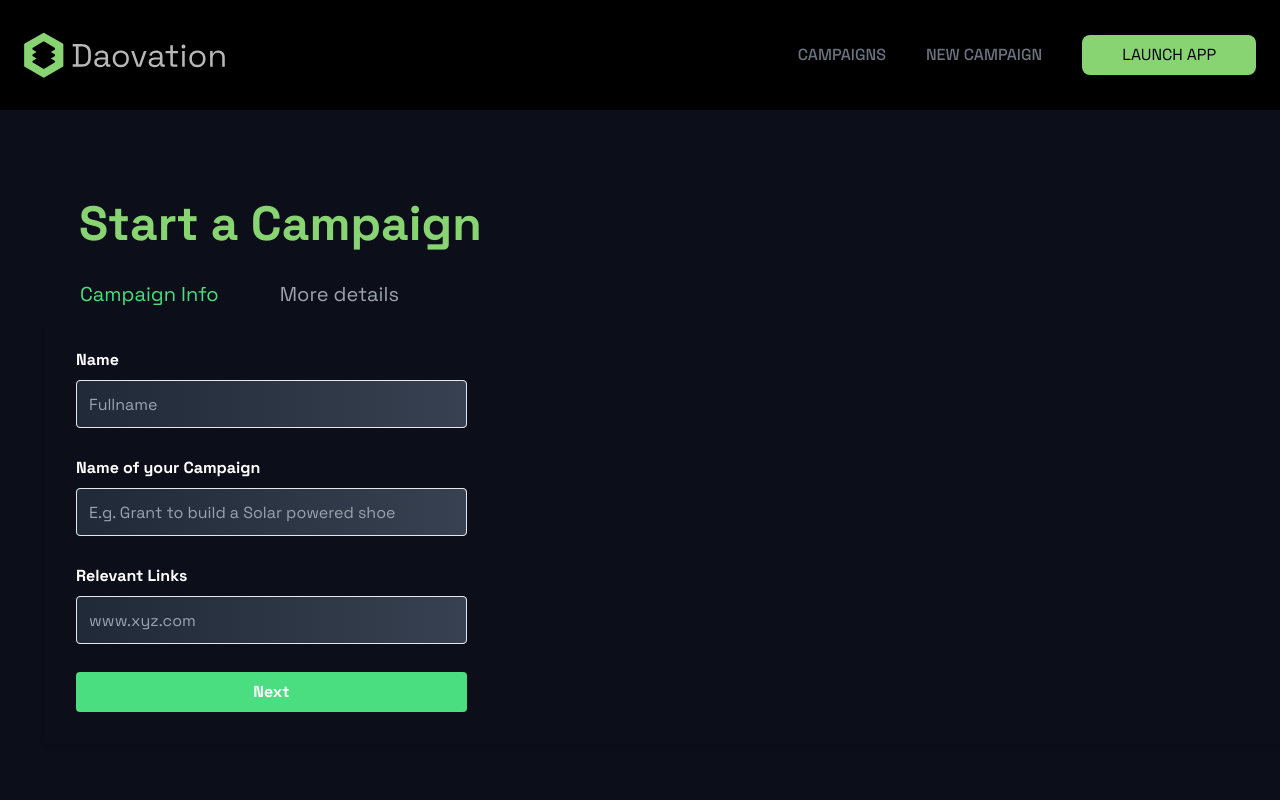
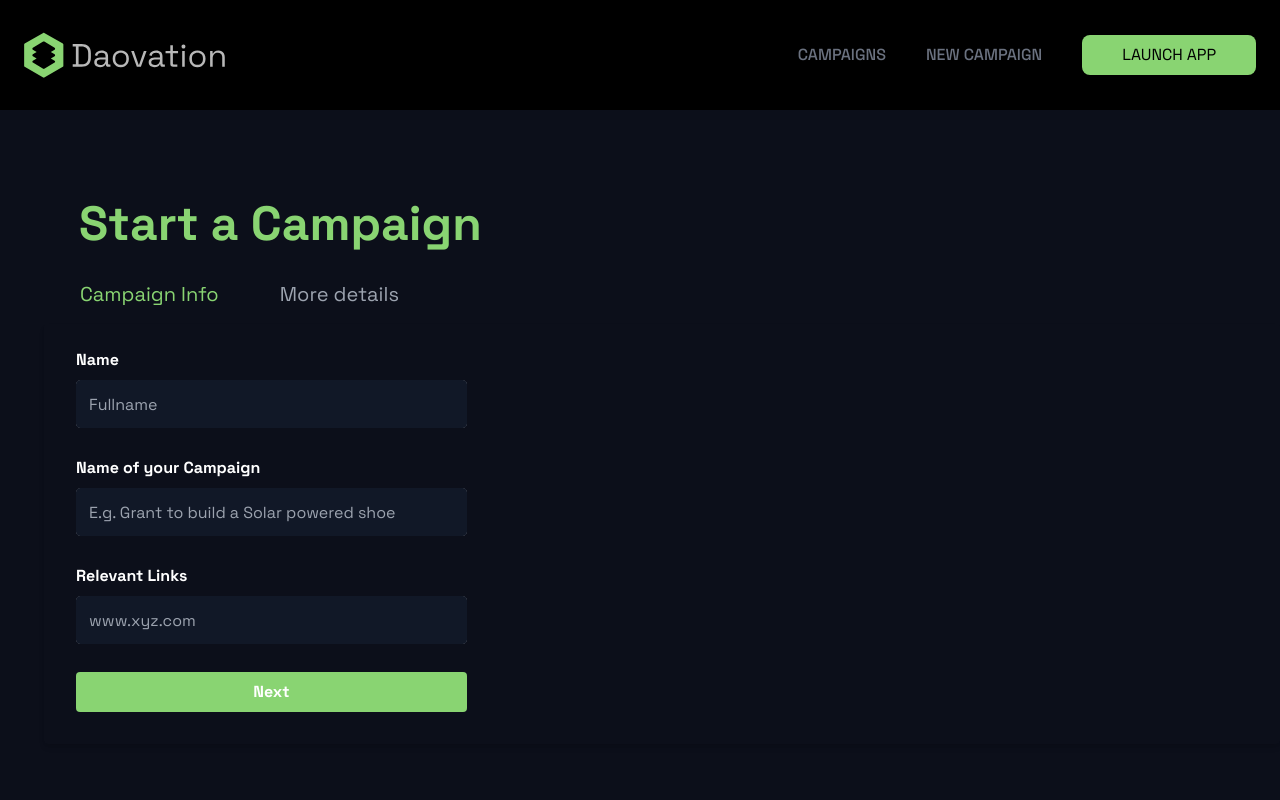
Before and after one commit to BNB-HACKZ/dao-front-end, a Next.js app: page /campaigns/create-campaign in a window 1280 px wide. Shown: the top 800 px of the page. Built offline with nearby package versions, Linux system fonts and the light colour scheme; what @rainbow-me/rainbowkit, wagmi would draw is missing.

Commit message:
updated: UX

```diff
--- a/src/pages/campaigns/create-campaign.tsx
+++ b/src/pages/campaigns/create-campaign.tsx
@@ -65,16 +65,20 @@ const CreateCampaign = () => {
             <h1 className="startC font-bold">Start a Campaign</h1>
           </div>
 
-          <h2 className="text-xl text-green-400 pl-20 pt-5">
+          <h2 className="text-xl text-[#89D472] pl-20 pt-5">
             Campaign Info{" "}
             <span
               className={`${
-                tab1 ? "p-14 text-gray-400" : "p-14 text-green-400"
+                tab1 ? "p-14 text-gray-400" : "p-14 text-[#89D472]"
               }`}
             >
               More details
             </span>
           </h2>
+
+          {/* <div className="position-indicator">
+
+          </div> */}
 
           {/* add radio button & line to next tab */}
 
@@ -84,7 +88,7 @@ const CreateCampaign = () => {
                 <label className="block text-white font-bold mb-2">Name</label>
                 <input
                   onChange={(e)=>{setName(e.target.value)}}
-                  className=" bg-gradient-to-r from-gray-800 to-gray-700 text-white border rounded w-4/12 h-12 py-2 px-3  leading-tight "
+                  className=" bg-gradient-to-r from-gray-900 to-gray-900 border-gray-900 text-white border rounded w-4/12 h-12 py-2 px-3  leading-tight "
                   placeholder="Fullname"
                 />
               </div>
@@ -94,7 +98,7 @@ const CreateCampaign = () => {
                 </label>
                 <input
                  onChange={(e)=>{setCampaignName(e.target.value)}}
-                  className=" bg-gradient-to-r from-gray-800 to-gray-700 text-white border rounded w-4/12 h-12 py-2 px-3  leading-tight "
+                  className=" bg-gradient-to-r from-gray-900 to-gray-900 text-white border  border-gray-900  rounded w-4/12 h-12 py-2 px-3  leading-tight "
                   placeholder="E.g. Grant to build a Solar powered shoe"
                 />
               </div>
@@ -104,14 +108,14 @@ const CreateCampaign = () => {
                 </label>
                 <input
                  onChange={(e)=>{setLink(e.target.value)}}
-                  className=" bg-gradient-to-r from-gray-800 to-gray-700 text-white  border rounded w-4/12 h-12 py-2 px-3  leading-tight "
+                  className=" bg-gradient-to-r from-gray-900 to-gray-900 text-white  border  border-gray-900  rounded w-4/12 h-12 py-2 px-3  leading-tight "
                   placeholder="www.xyz.com"
                 />
               </div>
               <div className=" justify-center">
                 <button
                   onClick={handleTabChange}
-                  className="bg-green-400 hover:bg-green-700 w-4/12 text-white font-bold py-2 px-4 rounded focus:outline-none focus:shadow-outline"
+                  className="bfpe hover:bg-green-400 w-4/12 text-white font-bold py-2 px-4 rounded focus:outline-none focus:shadow-outline"
                   type="button"
                 >
                   Next
@@ -128,29 +132,33 @@ const CreateCampaign = () => {
                 </label>
                 <textarea
                   onChange={(e)=>{setProjectDetails(e.target.value)}}
-                  className=" bg-gradient-to-r from-gray-800 to-gray-700 text-white border rounded w-4/12 h-48 py-2 px-3  leading-tight "
+                  className=" bg-gradient-to-r from-gray-900 to-gray-900 text-white border border-gray-900 rounded w-4/12 h-48 py-2 px-3  leading-tight "
                   placeholder="Brief description of your project"
                 />
               </div>
 
-              <div className="mb-7">
+              <div className="mb-7 relative ">
                 <label className="block text-white font-bold mb-2">
                   Cover Image
                 </label>
+
                 <input
                   type="file"
                   onChange={handleCoverImageChange}
-                  className=" bg-gradient-to-r from-gray-800 to-gray-700 text-white border-dashed rounded-r-xl border-4 border-grey-500 rounded w-4/14 h-48 py-2 px-3  leading-tight "
-                  placeholder="Brief description of your project"
+                  className="file-input bg-gradient-to-r from-gray-900 to-gray-900 text-white border-dashed rounded-r-xl border-2 border-gray-600 rounded w-4/14 h-48 py-2 px-3  leading-tight "
+
                 />
               </div>
 
+
+
+
               <div className=" justify-center">
                 <button
-                  className="bg-green-400 hover:bg-green-700 w-4/12 text-white font-bold py-2 px-4 rounded focus:outline-none focus:shadow-outline"
+                  className="bfpe hover:bg-green-700 w-4/12 text-white font-bold py-2 px-4 rounded focus:outline-none focus:shadow-outline"
                   type="button"
                 >
-                  Save
+                  Publish
                 </button>
               </div>
             </form>
--- a/src/styles/globals.css
+++ b/src/styles/globals.css
@@ -42,8 +42,16 @@
     background: #89D472;
 }
 .startC {
+
 Font-size: 48px;
 color:  #89D472;
 padding-top: 78px;
 padding-left: 79px
 }
+
+.position-indicator {
+    border-bottom: 4px solid #83d46a;
+    width: 50px;
+    margin-top: 6px;
+    margin-left: 120px;
+  }
```
